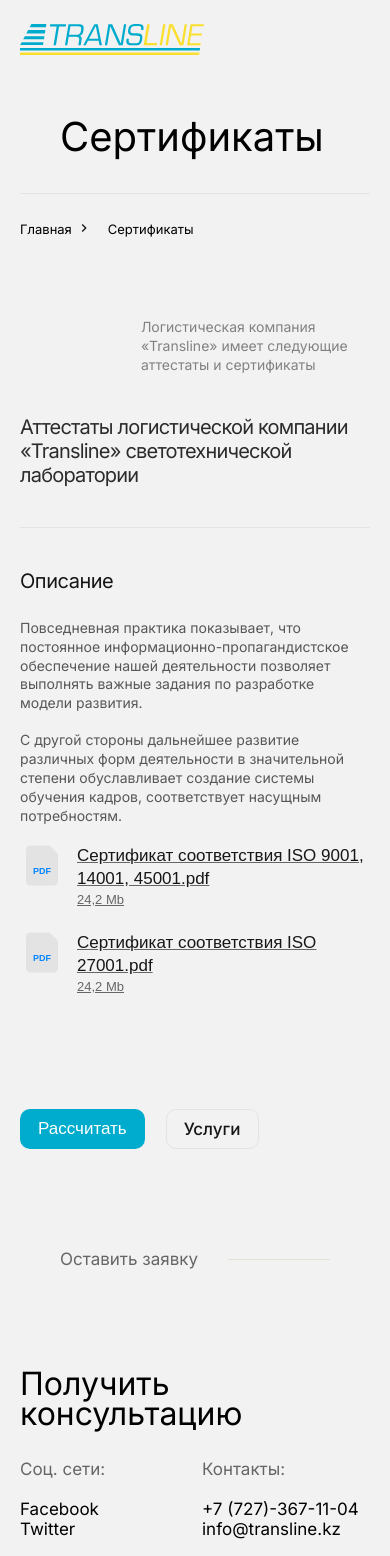
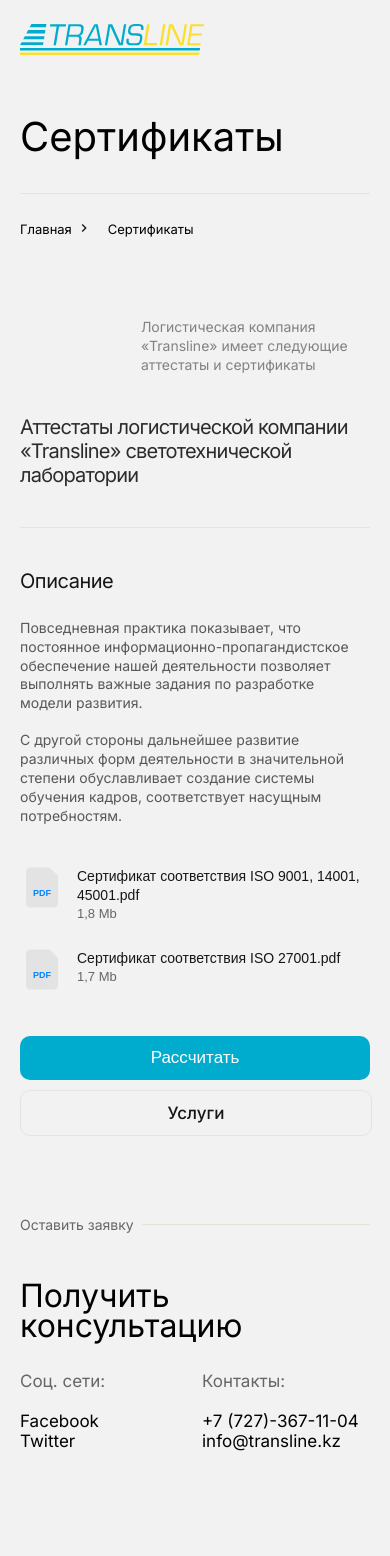
Before and after one commit to madbrine/transline-2023, a Next.js app: page /sertifikaty in a window 390 px wide. Shown: the top 1556 px of the page. Built offline with nearby package versions, Linux system fonts and the light colour scheme.

Commit message:
upd mobile adapt
mobile adapt sertifikaty

```diff
--- a/src/compnents/sertifikaty-intro/index.js
+++ b/src/compnents/sertifikaty-intro/index.js
@@ -14,7 +14,6 @@
 function SertifikatyIntro() {
     return (
         <div className={inter.className}>
-
             <div className={s['margin-block']}>
                 <MoBlockHeader text="Сертификаты" />
                 <MoNavLinker
@@ -40,7 +39,7 @@
                         <p>
                             С другой стороны дальнейшее развитие различных форм деятельности в значительной степени обуславливает создание системы обучения кадров, соответствует насущным потребностям.
                         </p>
-                        <button className={s['download-button']} style={{ marginBottom: '21px' }}>
+                        <button className={s['download-button']} id={s['margin-top']}>
                             <div>
                                 <a href="pdf/certificate_of_conformity_ISO_9001_14001_45001.pdf" download>
                                     <svg xmlns="http://www.w3.org/2000/svg" width="32" height="41" viewBox="0 0 32 41" fill="none">
@@ -52,11 +51,11 @@
                             <div className={s['download-button-text']}>
                                 <a href="pdf/certificate_of_conformity_ISO_9001_14001_45001.pdf" download>
                                     <div>Сертификат соответствия ISO 9001, 14001, 45001.pdf</div>
-                                    <span>24,2 Mb</span>
+                                    <span>1,8 Mb</span>
                                 </a>
                             </div>
                         </button>
-                        <button className={s['download-button']} style={{ marginBottom: '21px' }}>
+                        <button className={s['download-button']} id={s['margin-bottom']}>
                             <div>
                                 <a href="pdf/certificate_of_conformity_ISO_27001.pdf" download>
                                     <svg xmlns="http://www.w3.org/2000/svg" width="32" height="41" viewBox="0 0 32 41" fill="none">
@@ -65,17 +64,16 @@
                                     <span className={s['pdf']}>PDF</span>
                                 </a>
                             </div>
-                            <div className={s['download-button-text']}
-                                style={{ marginBottom: '48px' }}>
+                            <div className={s['download-button-text']}>
                                 <a href="pdf/certificate_of_conformity_ISO_27001.pdf" download>
                                     <div>Сертификат соответствия ISO 27001.pdf</div>
-                                    <span>24,2 Mb</span>
+                                    <span>1,7 Mb</span>
                                 </a>
                             </div>
                         </button>
-                        <div style={{ marginTop: '64px', display: 'flex' }}>
+                        <div className={s['buttons']}>
                             <MoButton text={'Рассчитать'} blue onClick={console.log('clicked')} />
-                            <div style={{ marginLeft: '21px' }}>
+                            <div className={s['margin-button']}>
                                 <MoButton text={'Услуги'} href="/" />
                             </div>
                         </div>
--- a/src/compnents/sertifikaty-intro/styles.module.css
+++ b/src/compnents/sertifikaty-intro/styles.module.css
@@ -58,6 +58,7 @@
     background: none;
     padding: none;
     display: flex;
+    margin-bottom: 21px;
 }
 .download-button-text {
     text-align: left;
@@ -75,8 +76,19 @@
     font-style: normal;
     font-weight: 400;
     line-height: 140%;
-    color: #666
+    color: #666;
+    text-decoration: none;
 }
+
+.buttons {
+    margin-top: 64px;
+    display: flex;
+}
+
+.margin-button {
+    margin-left: 21px;
+}
+
 .pdf {
     position: absolute;
     font-size: 9px;
@@ -133,4 +145,29 @@
         margin-bottom: 18px;
         width: 100%;
     }
+
+    .download-button {
+        margin-bottom: 24px;
+    }
+
+    #margin-top {
+        margin-top: 40px;
+    }
+
+    #margin-bottom {
+        margin-bottom: 40px;
+    }
+
+    .download-button-text div {
+        font-size: 14px;
+    }
+
+    .buttons {
+        margin-top: 0;
+        flex-direction: column;
+    }
+
+    .margin-button {
+        margin-left: 0;
+    }
 }
--- a/src/molecules/block-header/index.js
+++ b/src/molecules/block-header/index.js
@@ -12,34 +12,13 @@
 
 function MoBlockHeader(props) {
     return (
-        <div
-            style={{
-                display: 'flex',
-                marginLeft: '60px',
-                marginRight: '60px',
-                justifyContent: 'space-between',
-                alignItems: 'flex-end',
-            }}>
-            {!props.small ?
+        <div className={s['container']}>
             <h1
                 className={inter.className}
                 id={s['h1_style']}
             >
                 {props.text}
             </h1>
-            :
-            <h1
-                className={inter.className}
-                style={{
-                    fontSize: '48px',
-                    letterSpacing: '-1,92px',
-                    lineHeight: '110%',
-                    margin: '0 0 0 0'
-                }}
-            >
-                {props.text}
-            </h1>
-            }
             {props.getFormButton &&
                 <div className={s['border_style']}>
                     <a className={interM.className}
--- a/src/molecules/block-line/index.js
+++ b/src/molecules/block-line/index.js
@@ -1,4 +1,5 @@
 import { Inter } from "next/font/google";
+import s from './styles.module.css'
 
 const inter = Inter({
     subsets: ["latin"],
@@ -6,28 +7,10 @@
 })
 function MoBlockLine(props) {
     return(
-        <div style={styles.container} className={inter.className}>
+        <div id={s['container']} className={inter.className}>
             {props.text}
-            <div style={styles.line}/>
+            <div className={s['line']}/>
         </div>
     )
 }
 export default MoBlockLine;
-
-const styles ={
-    container: {
-        marginLeft: '60px',
-        marginRight: '60px',
-        marginTop: '100px',
-        marginBottom: '100px',
-        color: '#666',
-        display: 'flex',
-        alignItems: 'center',
-    },
-    line: {
-        marginLeft: '30px',
-        flex: 1,
-        height: 1,
-        backgroundColor: '#e3e3d3',
-    }
-}
--- /dev/null
+++ b/src/molecules/block-line/styles.module.css
@@ -0,0 +1,30 @@
+#container {
+    margin-left: 60px;
+    margin-right: 60px;
+    margin-top: 100px;
+    margin-bottom: 100px;
+    color: #666;
+    display: flex;
+    align-items: center;
+}
+
+.line {
+    margin-left: 30px;
+    flex: 1;
+    height: 1px;
+    background-color: #e3e3d3;
+}
+
+@media (max-width: 1200px) {
+    #container {
+        margin-top: 80px;
+        margin-bottom: 48px;
+        margin-left: 20px;
+        margin-right: 20px;
+        font-size: 14px;
+    }
+
+    .line {
+        margin-left: 8px;
+    }
+}
--- a/src/molecules/button/index.js
+++ b/src/molecules/button/index.js
@@ -9,14 +9,14 @@
     return (
         <div className={inter.className}>
             {!props.href ?
-                <button style={props.blue ? styles.buttonBlue : styles.buttonWhite}
+                <button className={props.blue ? s['button-blue'] : s['button-white']}
                     onClick={props.onClick}>
                     {props.text}
                 </button>
                 :
-                <a style={props.blue ? styles.buttonBlue : styles.buttonWhite}
+                <a className={props.blue ? s['button-blue'] : s['button-white']}
                     href={props.href}
-                    className={s['a-button']}>
+                    id={s['a-button']}>
                     {props.text}
                 </a>
             }
@@ -24,24 +24,3 @@
     )
 }
 export default MoButton;
-
-const styles = {
-    buttonBlue: {
-        backgroundColor: '#00ACCD',
-        color: 'white',
-        padding: '10px 18px',
-        borderRadius: 10,
-        border: 'none',
-        cursor: 'pointer',
-        fontSize: '17px',
-    },
-    buttonWhite: {
-        background: 'none',
-        color: '#161616',
-        padding: '9px 17px',
-        border: 'solid 1px #E3E3E3',
-        borderRadius: 10,
-        cursor: 'pointer',
-        fontSize: '17px',
-    }
-}
--- a/src/molecules/button/styles.module.css
+++ b/src/molecules/button/styles.module.css
@@ -1,6 +1,43 @@
-.a-button {
+#a-button {
     text-decoration: none;
     margin: 0px;
     display: flex;
 
 }
+
+.button-blue {
+    background-color: #00ACCD;
+    color: white;
+    padding: 10px 18px;
+    border-radius: 10px;
+    border: none;
+    cursor: pointer;
+    font-size: 17px;
+}
+
+.button-white {
+    background: none;
+    color: #161616;
+    padding: 9px 17px;
+    border: solid 1px #E3E3E3;
+    border-radius: 10px;
+    cursor: pointer;
+    font-size: 17px;
+}
+
+@media (max-width: 1200px) {
+    .button-blue {
+        padding: 0;
+        height: 44px;
+        width: 100%;
+        margin-bottom: 10px;
+    }
+
+    .button-white {
+        padding: 0;
+        height: 44px;
+        width: 100%;
+        align-items: center;
+        justify-content: center;
+    }
+}
```
